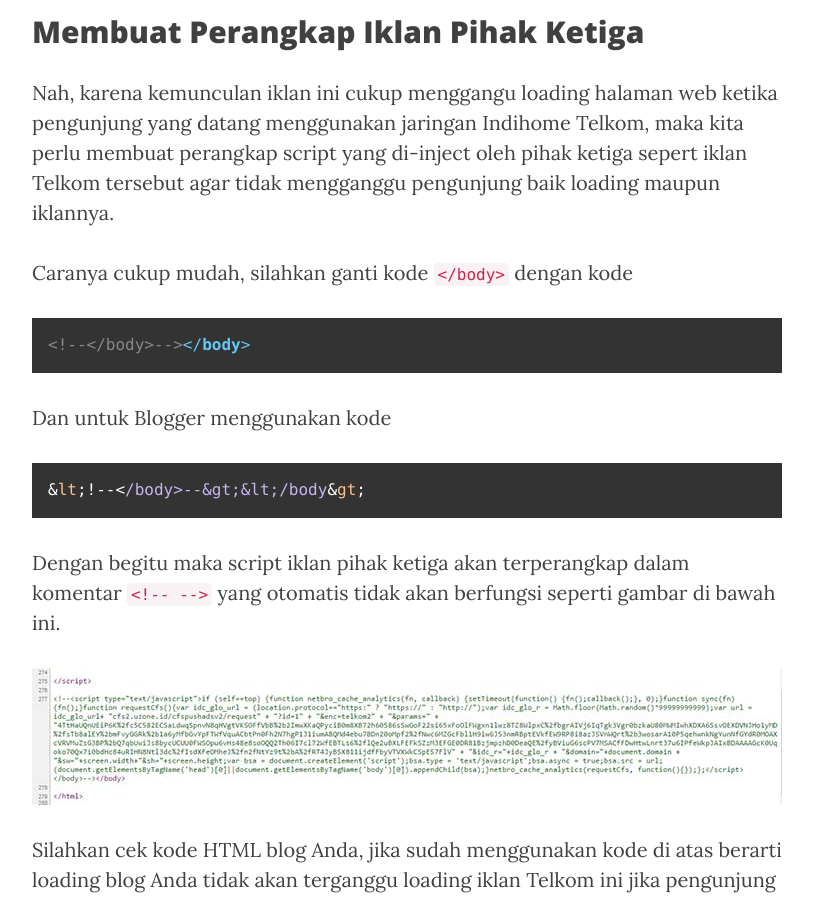
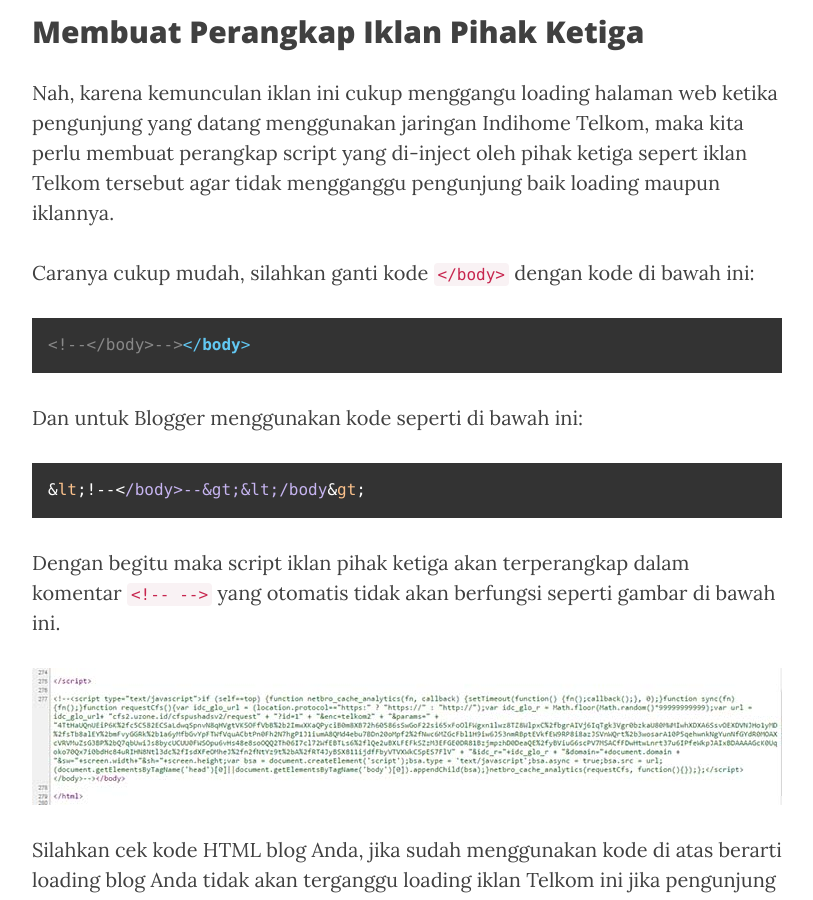
Before and after one commit to KompiAjaib/kompiajaib.github.io, a Jekyll site: the page built from _posts/2016-05-31-perangkap-iklan.markdown, in a window 1280 px wide and 900 px high, scrolled down 2030 px. Shown: the whole window, without its empty margins (233-1046 px from the left). Built offline with Jekyll 4.4.1, drawn with Linux system fonts in a browser that asks for light colours; nearby versions of some CDN libraries; comment, search, counter and statistics services are not loaded.

Commit message:
Update 2016-05-31-perangkap-iklan.markdown

````diff
--- a/_posts/2016-05-31-perangkap-iklan.markdown
+++ b/_posts/2016-05-31-perangkap-iklan.markdown
@@ -28,12 +28,12 @@ Dan ini source code iklan tersebut (jika Anda menggunakan provider Indihome atau
 
 Nah, karena kemunculan iklan ini cukup menggangu loading halaman web ketika pengunjung yang datang menggunakan jaringan Indihome Telkom, maka kita perlu membuat perangkap script yang di-inject oleh pihak ketiga sepert iklan Telkom tersebut agar tidak mengganggu pengunjung baik loading maupun iklannya.
 
-Caranya cukup mudah, silahkan ganti kode `</body>` dengan kode
+Caranya cukup mudah, silahkan ganti kode `</body>` dengan kode di bawah ini:
 
 ```
 <!--</body>--></body>
 ```
-Dan untuk Blogger menggunakan kode
+Dan untuk Blogger menggunakan kode seperti di bawah ini:
 
 ```
 &lt;!--</body>--&gt;&lt;/body&gt;
````
